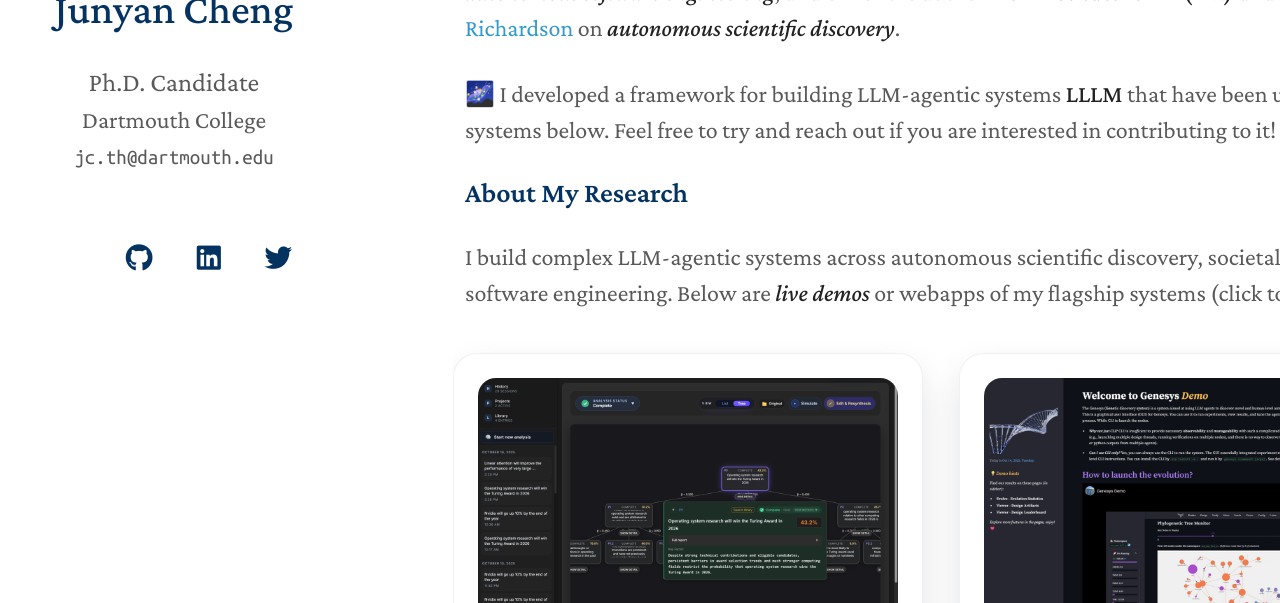
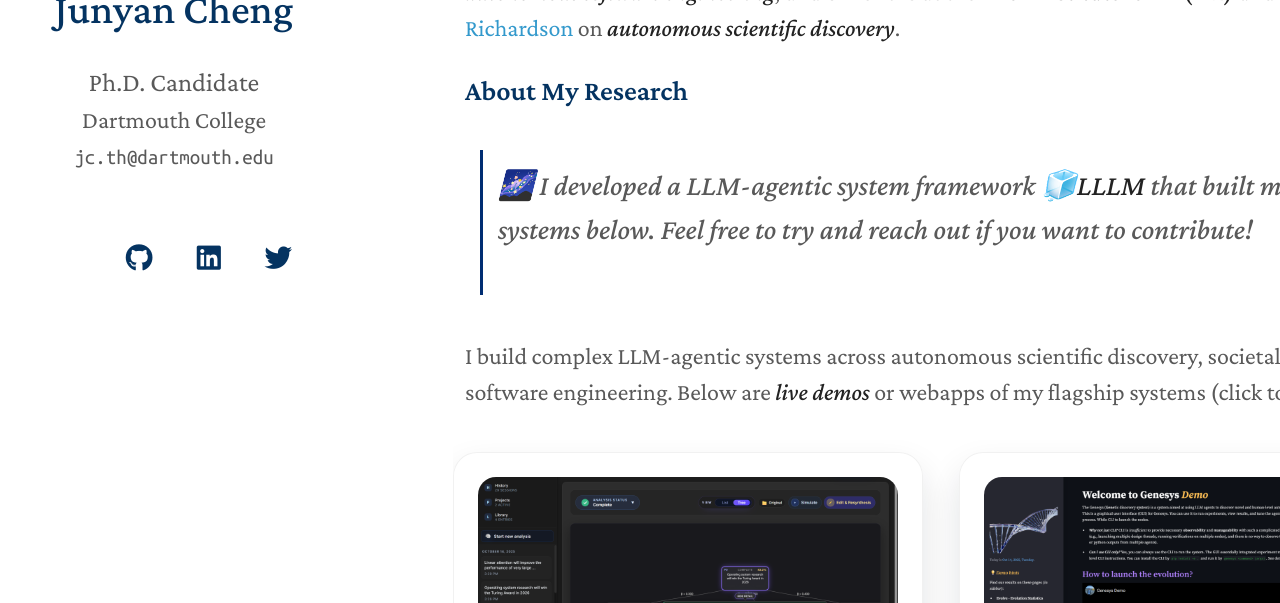
Before and after one commit to chengjunyan1/chengjunyan1.github.io, a Jekyll site: the page built from index.md, in a window 1280 px wide and 900 px high, cut to the strip 297-900 px from the top of the window. Built offline with Jekyll 4.4.1, drawn with Linux system fonts in a browser that asks for light colours; nearby versions of some CDN libraries; a style sheet for code colours, icons or effects is not loaded; our own code applies the rules of GitHub Pages for plain Markdown files.

Commit message:
Revise LLM-agentic system framework description
Updated the description of the LLM-agentic system framework to enhance clarity and engagement.

```diff
--- a/index.md
+++ b/index.md
@@ -7,9 +7,10 @@ layout: homepage
 I am a fourth-year Ph.D. candidate at Dartmouth College, advised by [Prof. Peter Chin](https://engineering.dartmouth.edu/community/faculty/peter-chin) at [LISP Lab](https://lisplab.host.dartmouth.edu/about/), fully funded by [PhD Innovation Fellowship](https://engineering.dartmouth.edu/graduate/phdi) (Thayer & Tuck collaborative, hosted by [Prof. Eric R. Fossum](https://engineering.dartmouth.edu/community/faculty/eric-fossum)).
 I interned in the [AIIL Group](https://www.microsoft.com/en-us/research/group/ai-interaction-and-learning/) at [**Microsoft Research Redmond**](https://www.microsoft.com/en-us/research/lab/microsoft-research-redmond/), mentored by [Dr. Jay Stokes](https://www.microsoft.com/en-us/research/people/jstokes/), on ***autonomous software engineering***, and 6 months at the [**Allen Institute for AI (Ai2)**](https://allenai.org/) under [Dr. Kyle Richardson](https://www.nlp-kyle.com/) on ***autonomous scientific discovery***.
 
-🌌 I developed a framework for building LLM-agentic systems [**LLLM**](https://github.com/ChengJunyan1/lllm) that have been used for multiple systems below. Feel free to try and reach out if you are interested in contributing to it!
+### About My Research
 
-### About My Research
+> 🌌 I developed a LLM-agentic system framework [**🧊LLLM**](https://github.com/ChengJunyan1/lllm) that built multiple systems below. Feel free to try and reach out if you want to contribute!
+
 I build complex LLM-agentic systems across autonomous scientific discovery, societal systems, and software engineering. Below are ***live demos*** or webapps of my flagship systems (click to explore):
 
 <div class="project-carousel" role="list" aria-label="Flagship systems">
```
